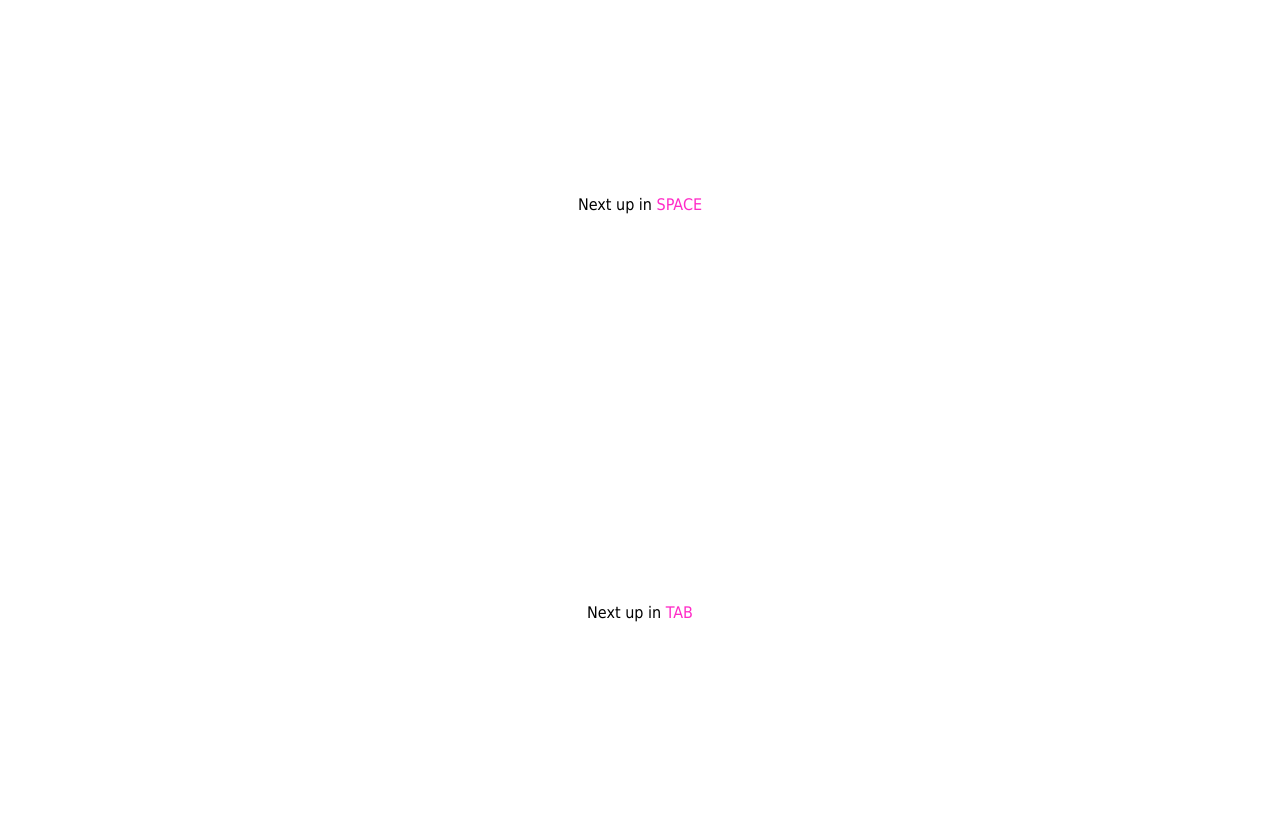
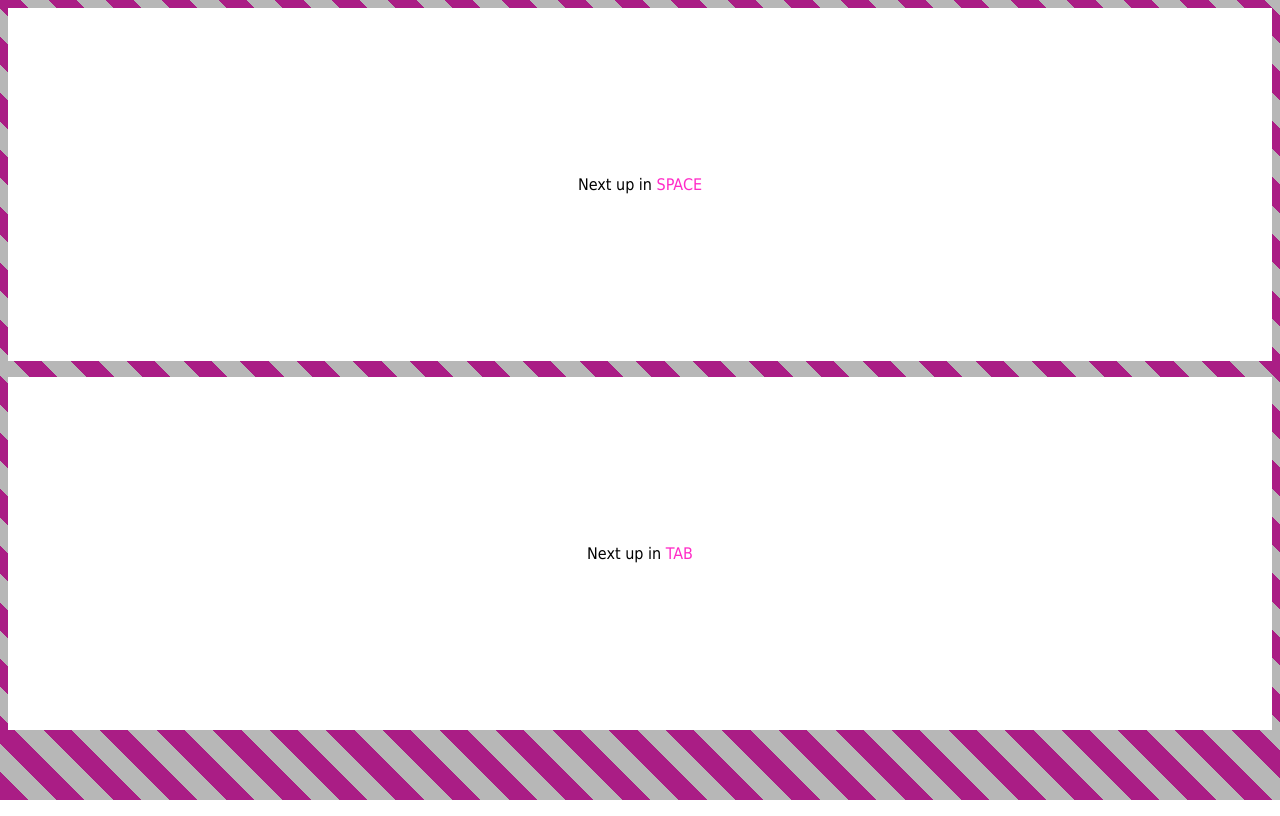
Before and after one commit to agilasverige/agilasverige-live-schedule, a website: page public/index.html in a window 1280 px wide. Drawn offline with Linux system fonts and the light colour scheme; no server answers.

Commit message:
striped background

```diff
--- a/public/css/style.css
+++ b/public/css/style.css
@@ -1,6 +1,15 @@
 body {
     color: black;
     font-family: Tahoma, Geneva, sans-serif;
+}
+.striped {
+    background: repeating-linear-gradient(
+        45deg,
+        #aa1d85,
+        #aa1d85 20px,
+        #b7b7b7 20px,
+        #b7b7b7 40px
+    );
 }
 .next-up {
     font-size: normal;
@@ -15,7 +24,10 @@ body {
 }
 .row {
     width: 100%;
-    height: 50%;
+    height: 45%;
+}
+.tile {
+    background: white;
 }
 .center {
     text-align: center;
@@ -26,7 +38,7 @@ body {
 }
 
 .accent {
-    color: #FF2BC7;;
+    color: #FF2BC7;
 }
 .uppercase {
     text-transform: uppercase;
--- a/public/index.html
+++ b/public/index.html
@@ -4,12 +4,12 @@
         <link rel="stylesheet" type="text/css" href="css/style.css">
         <script src="/js/schedule.js"></script>
     </head>
-    <body>
-        <div id="space" class="row">
+    <body class="striped">
+        <div id="space" class="row tile">
             <p class="next-up center">Next up in <span class="accent uppercase">space</span></p>
             <p class="title center"></p><p class="speaker center"></p>
         </div>
-        <div id="tab" clasS="row">
+        <div id="tab" clasS="row tile">
             <p class="next-up center">Next up in <span class="accent uppercase">tab</span></p>
             <p class="title center"></p><p class="speaker center"></p>
         </div>
```
